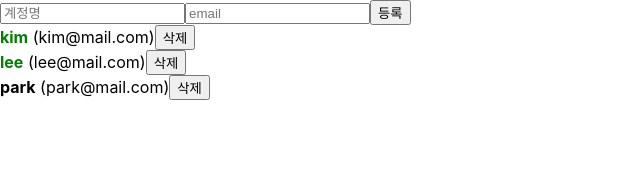
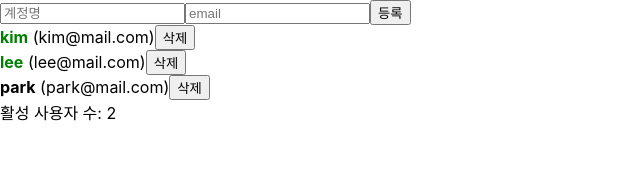
Before and after one commit to literate-t/react-tutorial, a React (Create React App) app: page / in a window 1280 px wide. Shown: the top 190 px of the page, without its empty margins (0-640 px from the left). Built offline with nearby package versions, Linux system fonts and the light colour scheme.

Commit message:
useMemo로 함수 호출 최적화하기

```diff
--- a/src/App.js
+++ b/src/App.js
@@ -1,6 +1,11 @@
 import { UserList } from "./UserList";
 import { CreateUser } from "./CreateUser";
-import { useState, useRef } from "react";
+import { useState, useRef, useMemo } from "react";
+
+function countActiveUsers(users) {
+  console.log("활성 사용자 수 세는 중");
+  return users.filter((user) => user.active).length;
+}
 
 function App() {
   const [inputs, setInputs] = useState({
@@ -61,6 +66,7 @@ function App() {
       )
     );
   };
+  const count = useMemo(() => countActiveUsers(users), [users]);
   return (
     <>
       <CreateUser
@@ -70,6 +76,7 @@ function App() {
         onCreate={onCreate}
       />
       <UserList users={users} onRemove={onRemove} onToggle={onToggle} />
+      <div>활성 사용자 수: {count}</div>
     </>
   );
 }
--- a/src/UserList.js
+++ b/src/UserList.js
@@ -1,5 +1,3 @@
-import { useEffect } from "react";
-
 const User = ({ user, onRemove, onToggle }) => {
   const { username, email, id, active } = user;
   // useEffect(() => {
```
